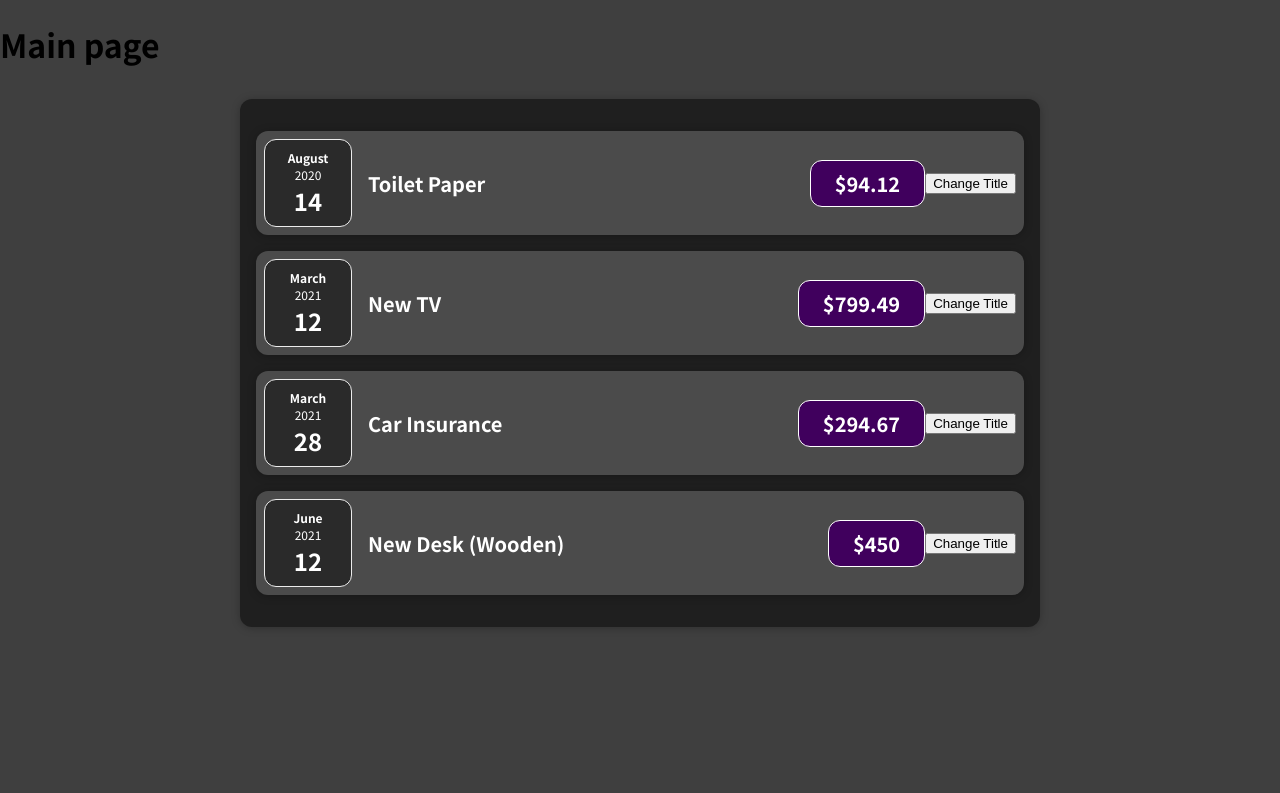
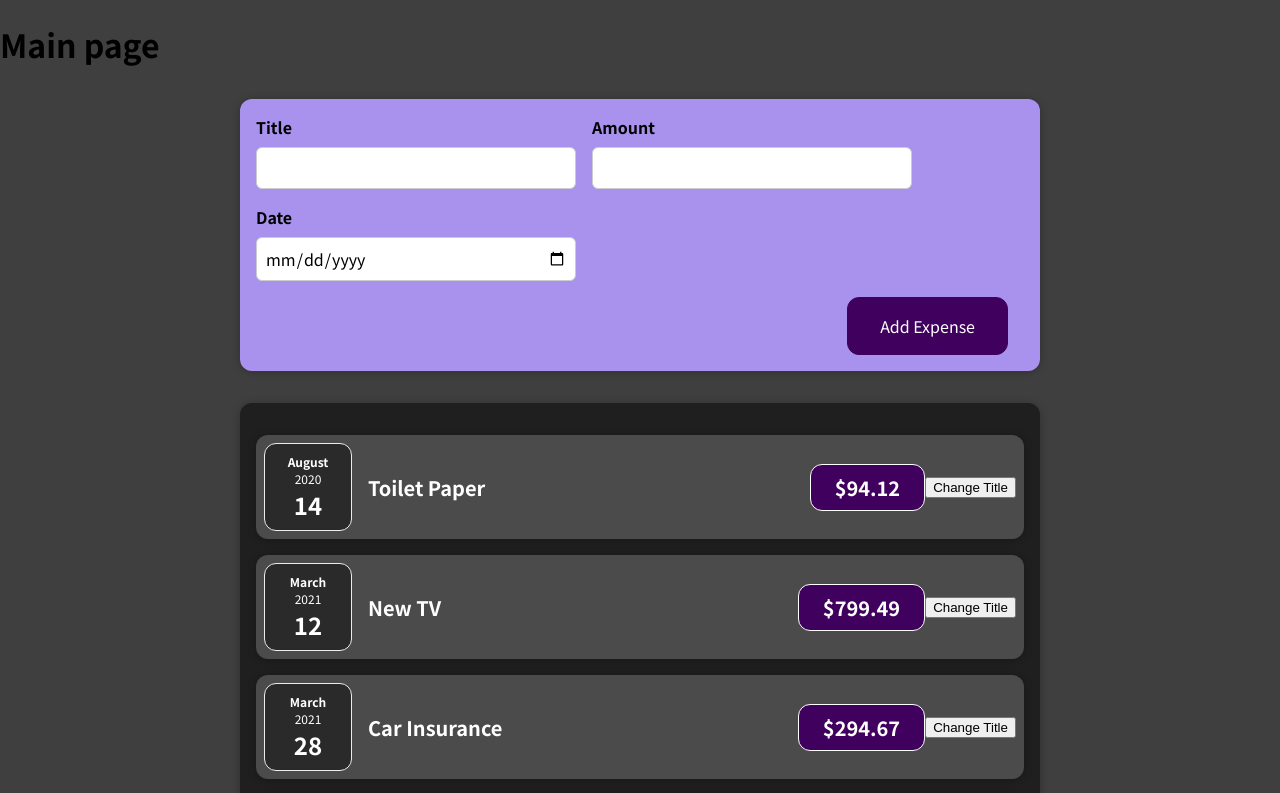
Before and after one commit to PavelZhandin/React_Course, a React (Create React App) app: page / in a window 1280 px wide. Shown: the top 793 px of the page. Built offline with nearby package versions, Linux system fonts and the light colour scheme; the HTML template or start-up script is replaced by a standard one.

Commit message:
second commit

```diff
--- a/src/App.js
+++ b/src/App.js
@@ -1,6 +1,8 @@
 // import './App.css';
 import React from 'react';
 import ExpensesList from './components/Expenses/ExpensesList';
+import NewExpense from './components/NewExpense/NewExpense';
+
 function App() {
 	const expenses = [
     {
@@ -26,11 +28,10 @@
 
 
 	return (
-    <div className="App">
-      <header className="App-header">
+    <div>
         <h1>Main page</h1>
+				<NewExpense/>
 				<ExpensesList expenses={ expenses }/>
-      </header>
     </div>
   );
 }
--- a/src/components/Expenses/ExpenseItem.js
+++ b/src/components/Expenses/ExpenseItem.js
@@ -1,14 +1,15 @@
+import React, { useState } from 'react';
 import ExpenseDate from './ExpenseDate';
 import './ExpenseItem.css';
 import Card from '../UI/Card';
 
 function ExpenseItem(props){
+	const [title, setTitle] = useState(props.title);
 
-	let {title} =  props;
 
 	const clickHandler = ()=>{
-		title = "Updated!"
-		// console.log('Clicked!!!');
+		setTitle('Updated!');
+		console.log(title);
 	}
 
 	return (
--- /dev/null
+++ b/src/components/NewExpense/ExpenseForm.css
@@ -0,0 +1,26 @@
+.new-expense__controls {
+  display: flex;
+  flex-wrap: wrap;
+  gap: 1rem;
+  margin-bottom: 1rem;
+  text-align: left;
+}
+
+.new-expense__control label {
+  font-weight: bold;
+  margin-bottom: 0.5rem;
+  display: block;
+}
+
+.new-expense__control input {
+  font: inherit;
+  padding: 0.5rem;
+  border-radius: 6px;
+  border: 1px solid #ccc;
+  width: 20rem;
+  max-width: 100%;
+}
+
+.new-expense__actions {
+  text-align: right;
+}
--- /dev/null
+++ b/src/components/NewExpense/ExpenseForm.js
@@ -0,0 +1,27 @@
+import './ExpenseForm.css'
+
+const ExpenseForm = ()=>{
+	return (
+    <form>
+      <div className="new-expense__controls">
+          <div className="new-expense__control">
+            <label>Title</label>
+            <input type="text"/>
+          </div>
+          <div className="new-expense__control">
+            <label>Amount</label>
+            <input type="number" min='0.01' step="0.01"/>
+          </div>
+          <div className="new-expense__control">
+            <label>Date</label>
+            <input type="date" min='2019-01-01' step="2022-12-31"/>
+          </div>
+      </div>
+      <div className='new-expense__actions'>
+        <button type="submit">Add Expense</button>
+      </div>
+    </form>
+	);
+}
+
+export default ExpenseForm;
--- /dev/null
+++ b/src/components/NewExpense/NewExpense.css
@@ -0,0 +1,38 @@
+.new-expense {
+  background-color: #a892ee;
+  padding: 1rem;
+  margin: 2rem auto;
+  width: 50rem;
+  max-width: 95%;
+  border-radius: 12px;
+  text-align: center;
+  box-shadow: 0 1px 8px rgba(0, 0, 0, 0.25);
+}
+
+.new-expense button {
+  font: inherit;
+  cursor: pointer;
+  padding: 1rem 2rem;
+  border: 1px solid #40005d;
+  background-color: #40005d;
+  color: white;
+  border-radius: 12px;
+  margin-right: 1rem;
+}
+
+.new-expense button:hover,
+.new-expense button:active {
+  background-color: #510674;
+  border-color: #510674;
+}
+
+.new-expense button.alternative {
+  color: #220131;
+  border-color: transparent;
+  background-color: transparent;
+}
+
+.new-expense button.alternative:hover,
+.new-expense button.alternative:active {
+  background-color: #ddb3f8;
+}
--- /dev/null
+++ b/src/components/NewExpense/NewExpense.js
@@ -0,0 +1,17 @@
+import React from "react";
+
+import ExpenseForm from './ExpenseForm';
+import './NewExpense.css';
+
+
+
+const  NewExpense = ()=>{
+
+	return (
+		<div className='new-expense'>
+			<ExpenseForm/>
+		</div>
+	)
+}
+
+export default NewExpense;
```
